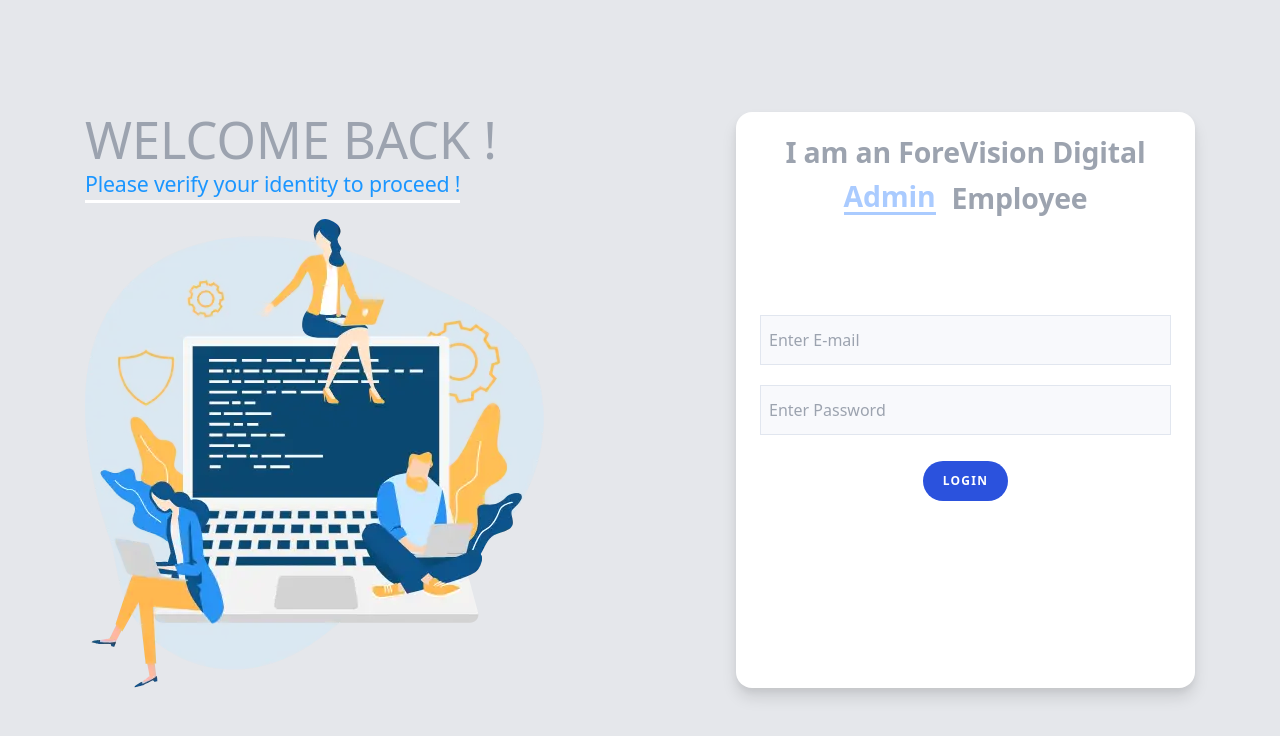
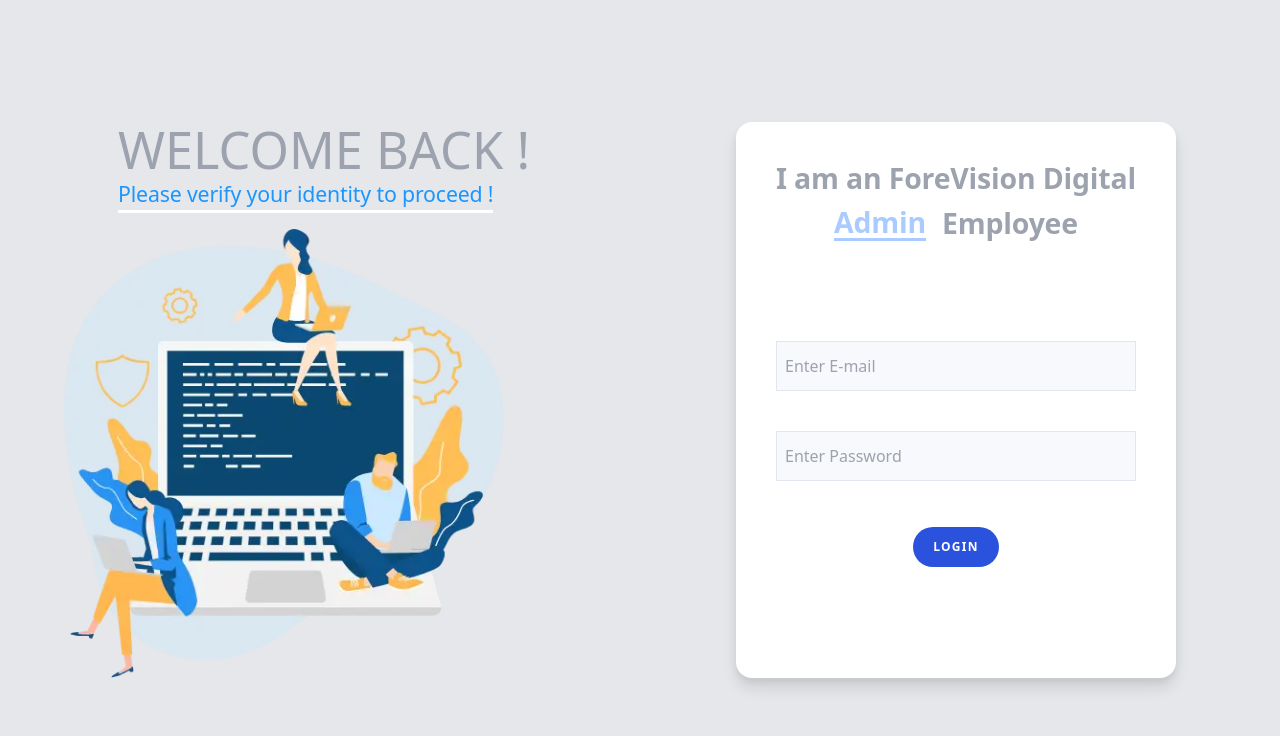
Before and after one commit to shakib-mia/forevision-digital-admin-panel, a React (Vite) app: page /login in a window 1280 px wide. Shown: the top 736 px of the page. Built offline with nearby package versions, Linux system fonts and the light colour scheme.

Commit message:
forms redesigned

```diff
--- /dev/null
+++ b/src/components/DateInput/DateInput.jsx
@@ -0,0 +1,19 @@
+// import React from 'react';
+
+function DateInput() {
+    const openDatePicker = () => {
+        // document.getElementById('dateInput').click();
+        document.querySelector('input[type="date" i]').click();
+    };
+
+    return (
+        <>
+            <label htmlFor="dateInput" onClick={openDatePicker} style={{ cursor: 'pointer' }}>
+                <div className=''>date</div>
+            </label>
+            <input type="date" name="selectedDate" id="dateInput" />
+        </>
+    );
+}
+
+export default DateInput;
--- a/src/components/Form/Form.jsx
+++ b/src/components/Form/Form.jsx
@@ -4,7 +4,7 @@
 
 const Form = ({ fields, containerClassName, onSubmit }) => {
     return (
-        <form className={`${containerClassName} flex flex-col items-center gap-5`} onSubmit={onSubmit}>
+        <form className={`${containerClassName} flex flex-col items-center gap-10`} onSubmit={onSubmit}>
             {fields.map(({ placeholder, name, type }, id) => <>
                 <input type={type} name={name} key={id} placeholder={placeholder} className='w-full px-2 py-[12px] bg-surface-white-surface-1 border border-surface-white-line focus:outline-none' />
             </>)}
--- a/src/components/Header/Header.jsx
+++ b/src/components/Header/Header.jsx
@@ -41,10 +41,10 @@
     return (
         <div className="mt-4 bg-white rounded-[20px] custom-shadow">
             <div className="py-3 px-6">
-                <h6 className="text-interactive-dark text-heading-6">Performance </h6>
+                <h6 className="text-grey text-heading-6">Performance </h6>
             </div>
 
-            <div className="p-10 grid grid-cols-4 text-interactive-dark border-y border-grey-light">
+            <div className="p-10 grid grid-cols-4 text-grey border-y border-grey-light">
                 {headerData.map((item, key) => <HeaderData {...item} key={key} />)}
             </div>
 
--- a/src/components/HeaderData/HeaderData.jsx
+++ b/src/components/HeaderData/HeaderData.jsx
@@ -8,7 +8,7 @@
             <img src={icon} className='w-[56px] h-[56px]' alt="total songs" />
             <aside>
                 <p className='text-subtitle-1'>{heading}</p>
-                <h5>{count}</h5>
+                <h5 className='font-semibold'>{count}</h5>
                 <div className="flex items-center relative -left-3 mt-[4px]">
                     {/* <img src={progressIcon} alt="green-arrow" className='w-3' /> */}
                     <Arrow increased={increased} />
--- a/src/pages/Home/Home.jsx
+++ b/src/pages/Home/Home.jsx
@@ -1,5 +1,6 @@
 // import React from 'react';
 
+// import DateInput from "../../components/DateInput/DateInput";
 import Header from "../../components/Header/Header";
 import TopPerformer from "../../components/TopPerformer/TopPerformer";
 
@@ -14,7 +15,10 @@
 
             <div className="flex gap-4 mt-4">
                 <TopPerformer />
-                <div className='w-7/12 h-[467px] bg-white rounded-[20px] custom-shadow'></div>
+                <div className='w-7/12 h-[467px] bg-white rounded-[20px] custom-shadow'>
+                    {/* <DateInput /> */}
+
+                </div>
             </div>
         </div>
     );
--- a/src/pages/Login/Login.jsx
+++ b/src/pages/Login/Login.jsx
@@ -52,14 +52,16 @@
 
     return (
         <div className='container h-screen flex items-center justify-center'>
-            <div className="grid grid-cols-2 gap-[12rem]">
-                <aside>
-                    <h3 className="text-grey">WELCOME BACK !</h3>
-                    <h6 className="text-interactive-dark-active mt-1 pb-1 border-b-[3px] inline-block border-white mb-4">Please verify your identity to proceed !</h6>
-                    <img src={formImage} alt="" />
+            <div className="grid grid-cols-2 items-center gap-[12rem]">
+                <aside className="flex flex-col items-center">
+                    <div>
+                        <h3 className="text-grey">WELCOME BACK !</h3>
+                        <h6 className="text-interactive-dark-active mt-1 pb-1 border-b-[3px] inline-block border-white mb-4">Please verify your identity to proceed !</h6>
+                    </div>
+                    <img src={formImage} alt="" className="-ml-20" />
                 </aside>
 
-                <div className="bg-white rounded-2xl p-6 text-center" style={{ boxShadow: '0px 10px 15px 0px rgba(0, 0, 0, 0.10), 0px 4px 6px 0px rgba(0, 0, 0, 0.05)' }}>
+                <div className="bg-white rounded-2xl p-10 text-center h-full" style={{ boxShadow: '0px 10px 15px 0px rgba(0, 0, 0, 0.10), 0px 4px 6px 0px rgba(0, 0, 0, 0.05)' }}>
                     <h5 className="text-heading-5-bold text-grey">
                         I am an ForeVision Digital
                     </h5>
```
